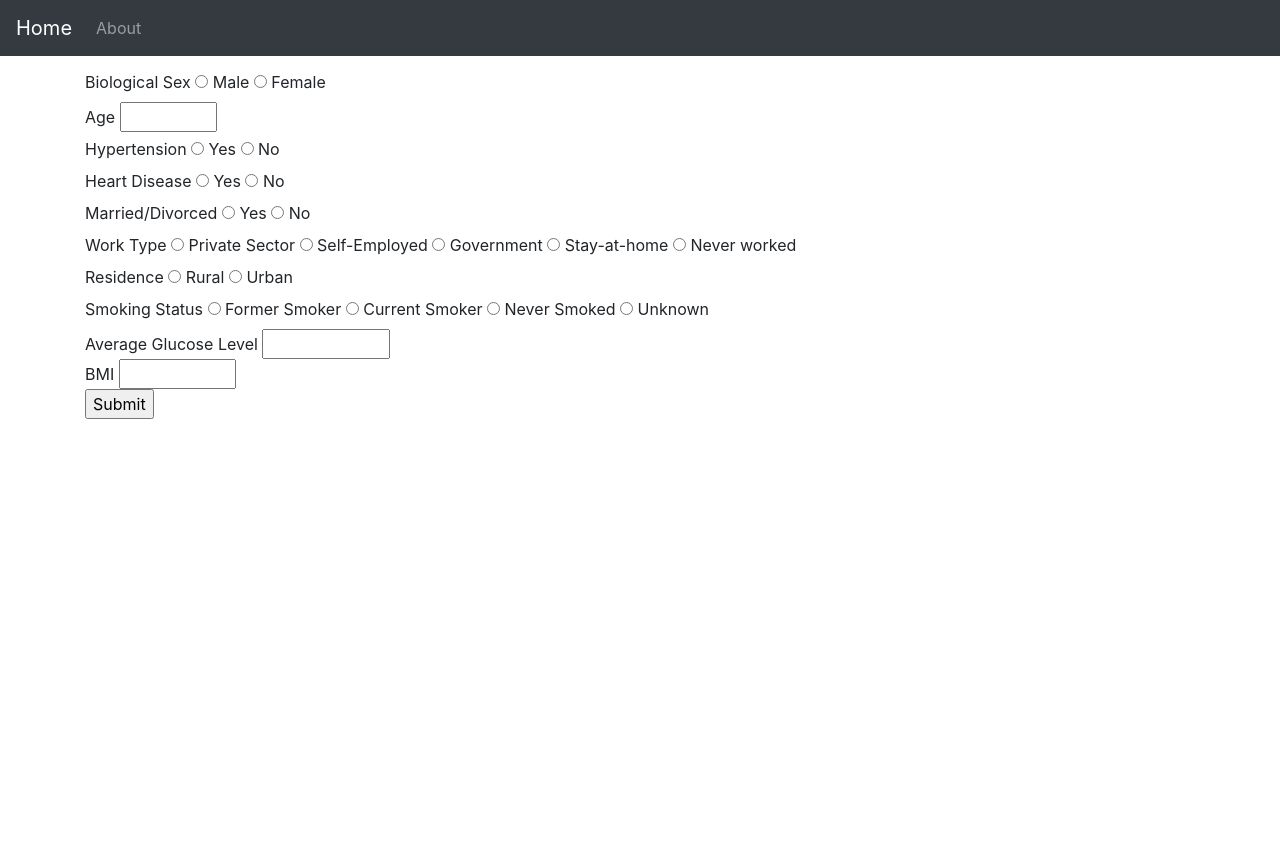
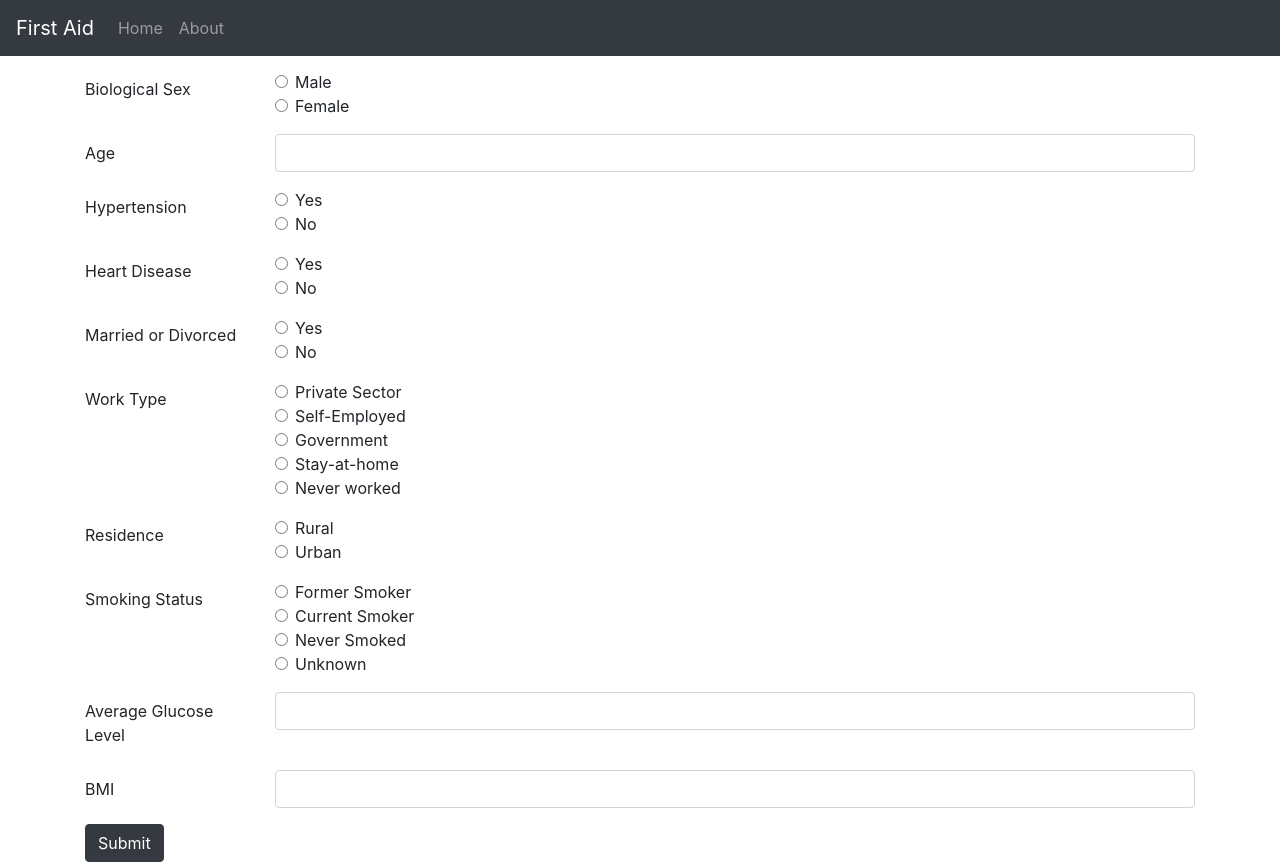
Before and after one commit to MaxZoubkov/Stroke-Prediction, a Flask app: page / in a window 1280 px wide. Before the commit the page ends 419 px from the top, so only its background shows below. Run offline with Flask 2, Linux system fonts and the light colour scheme; some libraries are stand-ins or nearby versions.

Commit message:
Form now uses bootstrap, removed result.html and style.css

```diff
--- a/templates/base.html
+++ b/templates/base.html
@@ -14,9 +14,12 @@
 
     <body>
         <nav class="navbar navbar-expand-md navbar-dark bg-dark fixed-top">
-            <a class="navbar-brand" href="{{ url_for('main') }}">Home</a>
+            <a class="navbar-brand" href="{{ url_for('main') }}">First Aid</a>
             <div class="navbar-collapse collapse">
                 <ul class="navbar-nav mr-auto">
+                    <li class="nav-item">
+                        <a class="nav-link" href="{{ url_for('main') }}">Home</a>
+                    </li>
                     <li class="nav-item">
                         <a class="nav-link" href="{{ url_for('about') }}">About</a>
                     </li>
--- a/templates/main.html
+++ b/templates/main.html
@@ -3,130 +3,158 @@
 
 {% block body %}
     <form action="{{ url_for('main') }}" method="POST">
-        <fieldset>
-            <!-- The values used are based on the dataset's original values, may be changed for the model -->
+        <!-- The values used are based on the dataset's original values, may be changed for the model -->
 
-            <section class="gender">
-                <span>Biological Sex</span>
+        <div class="form-group row">
+            <legend class="col-form-label col-sm-2">Biological Sex</legend>
+            <div class="col-sm-10">
+                <div class="form-check">
+                    <input class="form-check-input" type="radio" name="gender" id="sex_male" value="Male" required>
+                    <label class="form-check-label" for="sex_male">Male</label>
+                </div>
+                <div class="form-check">
+                    <input class="form-check-input" type="radio" name="gender" id="sex_female" value="Female" required>
+                    <label class="form-check-label" for="sex_female">Female</label>
+                </div>
+            </div>
+        </div>
 
-                <input type="radio" name="gender" id="sex_male" value="Male" required>
-                <label for="sex_male">Male</label>
+        <div class="form-group row">
+            <label class="col-form-label col-sm-2" for="age">Age</label>
+            <div class="col-sm-10">
+                <input class="form-control" type="number" name="age" id="age" min=1 max=100 required>
+            </div>
+        </div>
 
-                <input type="radio" name="gender" id="sex_female" value="Female" required>
-                <label for="sex_female">Female</label>
-            </section>
+        <div class="form-group row">
+            <legend class="col-form-label col-sm-2">Hypertension</legend>
+            <div class="col-sm-10">
+                <div class="form-check">
+                    <input class="form-check-input" type="radio" name="hypertension" id="hypertension_1" value="1" required>
+                    <label class="form-check-label" for="hypertension_1">Yes</label>
+                </div>
+                <div class="form-check">
+                    <input class="form-check-input" type="radio" name="hypertension" id="hypertension_0" value="0" required>
+                    <label class="form-check-label" for="hypertension_0">No</label>
+                </div>
+            </div>
+        </div>
 
+        <div class="form-group row">
+            <legend class="col-form-label col-sm-2">Heart Disease</legend>
+            <div class="col-sm-10">
+                <div class="form-check">
+                    <input class="form-check-input" type="radio" name="heart_disease" id="heart_disease_1" value="1" required>
+                    <label class="form-check-label" for="heart_disease_1">Yes</label>
+                </div>
+                <div class="form-check">
+                    <input class="form-check-input" type="radio" name="heart_disease" id="heart_disease_0" value="0" required>
+                    <label class="form-check-label" for="heart_disease_0">No</label>
+                </div>
+            </div>
+        </div>
 
-            <section class="age">
-                <label for="age">Age</label>
-                <input id="age" name="age" type="number" required min=1 max=100>
-            </section>
+        <div class="form-group row">
+            <legend class="col-form-label col-sm-2">Married or Divorced</legend>
+            <div class="col-sm-10">
+                <div class="form-check">
+                    <input class="form-check-input" type="radio" name="ever_married" id="ever_married_1" value="1" required>
+                    <label class="form-check-label" for="ever_married_1">Yes</label>
+                </div>
+                <div class="form-check">
+                    <input class="form-check-input" type="radio" name="ever_married" id="ever_married_0"  value="0" required>
+                    <label class="form-check-label" for="ever_married_0">No</label>
+                </div>
+            </div>
+        </div>
 
+        <div class="form-group row">
+            <legend class="col-form-label col-sm-2">Work Type</legend>
+            <div class="col-sm-10">
+                <div class="form-check">
+                    <input class="form-check-input" type="radio" name="work_type" id="work_type_private" value="Private" required>
+                    <label class="form-check-label" for="work_type_private">Private Sector</label>
+                </div>
+                <div class="form-check">
+                    <input class="form-check-input" type="radio" name="work_type" id="work_type_self-employed" value="Self-employed" required>
+                    <label class="form-check-label" for="work_type_self_employed">Self-Employed</label>
+                </div>
+                <div class="form-check">
+                    <input class="form-check-input" type="radio" name="work_type" id="work_type_govt" value="Govt_job" required>
+                    <label class="form-check-label" for="work_type_govt">Government</label>
+                </div>
+                <div class="form-check">
+                    <input class="form-check-input" type="radio" name="work_type" id="work_type_children" value="children" required>
+                    <label class="form-check-label" for="work_type_children">Stay-at-home</label>
+                </div>
+                <div class="form-check">
+                    <input class="form-check-input" type="radio" name="work_type" id="work_type_never_worked" value="Never_worked" required>
+                    <label class="form-check-label" for="work_type_never_worked">Never worked</label>
+                </div>
+            </div>
+        </div>
 
-            <section class="hypertension">
-                <span>Hypertension</span>
+        <div class="form-group row">
+            <legend class="col-form-label col-sm-2">Residence</legend>
+            <div class="col-sm-10">
+                <div class="form-check">
+                    <input class="form-check-input" type="radio" name="residence_type" id="residence_rural" value="Rural" required>
+                    <label class="form-check-label" for="residence_rural">Rural</label>
+                </div>
+                <div class="form-check">
+                    <input class="form-check-input" type="radio" name="residence_type" id="residence_urban" value="urban" required>
+                    <label class="form-check-label" for="residence_urban">Urban</label>
+                </div>
+            </div>
+        </div>
 
-                <input type="radio" name="hypertension" id="hypertension_1" value="1" required>
-                <label for="hypertension_1">Yes</label>
+        <div class="form-group row">
+            <legend class="col-form-label col-sm-2">Smoking Status</legend>
+            <div class="col-sm-10">
+                <div class="form-check">
+                    <input class="form-check-input" type="radio" name="smoking_status" id="smoking_status_former" value="formerly smoked" required>
+                    <label class="form-check-label" for="smoking_status_former">Former Smoker</label>
+                </div>
+                <div class="form-check">
+                    <input class="form-check-input" type="radio" name="smoking_status" id="smoking_status_current"  value="smokes" required>
+                    <label class="form-check-label" for="smoking_status_current">Current Smoker</label>
+                </div>
+                <div class="form-check">
+                    <input class="form-check-input" type="radio" name="smoking_status" id="smoking_status_never"  value="never smoked" required>
+                    <label class="form-check-label" for="smoking_status_never">Never Smoked</label>
+                </div>
+                <div class="form-check">
+                    <!-- Might want to remove this option -->
+                    <input class="form-check-input" type="radio" name="smoking_status" id="smoking_status_unknown"  value="Unknown" required>
+                    <label class="form-check-label" for="smoking_status_unknown">Unknown</label>
+                </div>
+            </div>
+        </div>
 
-                <input type="radio" name="hypertension" id="hypertension_0" value="0" required>
-                <label for="hypertension_0">No</label>
-            </section>
+        <div class="form-group row">
+            <label class="col-form-label col-sm-2" for="avg_glucose_level">Average Glucose Level</label>
+            <div class="col-sm-10">
+                <!-- Could use a default value of the average of the samples -->
+                <input class="form-control" type="number" name="avg_glucose_level" id="avg_glucose_level" min=0 max=300 step="0.01" required>
+            </div>
+        </div>
 
+        <div class="form-group row">
+            <label class="col-form-label col-sm-2" for="bmi">BMI</label>
+            <div class="col-sm-10">
+                <!-- Could use a default value -->
+                <input class="form-control" type="number" name="bmi" id="bmi" min=0 max=100 step=0.1 required>
+            </div>
+        </div>
 
-            <section class="heart_disease">
-                <span>Heart Disease</span>
+        <button style="display: inline-block" type="submit" class="btn btn-dark" value="Submit">Submit</button>
 
-                <input type="radio" name="heart_disease" id="heart_disease_1" value="1" required>
-                <label for="heart_disease_1">Yes</label>
-
-                <input type="radio" name="heart_disease" id="heart_disease_0" value="0" required>
-                <label for="heart_disease_0">No</label>
-            </section>
-
-
-            <section class="ever_married">
-                <span>Married/Divorced</span>
-
-                <input type="radio" name="ever_married" id="ever_married_1" value="1" required>
-                <label for="ever_married_1">Yes</label>
-
-                <input type="radio" name="ever_married" id="ever_married_0"  value="0" required>
-                <label for="ever_married_0">No</label>
-            </section>
-
-
-            <section class="work_type">
-                <span>Work Type</span>
-
-                <input type="radio" name="work_type" id="work_type_private" value="Private" required>
-                <label for="work_type_private">Private Sector</label>
-
-                <input type="radio" name="work_type" id="work_type_self-employed" value="Self-employed" required>
-                <label for="work_type_self_employed">Self-Employed</label>
-
-                <input type="radio" name="work_type" id="work_type_govt" value="Govt_job" required>
-                <label for="work_type_govt">Government</label>
-
-                <input type="radio" name="work_type" id="work_type_children" value="children" required>
-                <label for="work_type_children">Stay-at-home</label>
-
-                <input type="radio" name="work_type" id="work_type_never_worked" value="Never_worked" required>
-                <label for="work_type_never_worked">Never worked</label>
-            </section>
-
-
-            <section class="residence">
-                <span>Residence</span>
-
-                <input type="radio" name="residence_type" id="residence_rural" value="Rural" required>
-                <label for="residence_rural">Rural</label>
-
-                <input type="radio" name="residence_type" id="residence_urban" value="urban" required>
-                <label for="residence_urban">Urban</label>
-            </section>
-
-
-            <section class="smoking_status">
-                <span>Smoking Status</span>
-
-                <input type="radio" name="smoking_status" id="smoking_status_former" value="formerly smoked" required>
-                <label for="smoking_status_former">Former Smoker</label>
-
-                <input type="radio" name="smoking_status" id="smoking_status_current"  value="smokes" required>
-                <label for="smoking_status_current">Current Smoker</label>
-
-                <input type="radio" name="smoking_status" id="smoking_status_never"  value="never smoked" required>
-                <label for="smoking_status_never">Never Smoked</label>
-
-                <!-- Might want to remove this option -->
-                <input type="radio" name="smoking_status" id="smoking_status_unknown"  value="Unknown" required>
-                <label for="smoking_status_unknown">Unknown</label>
-            </section>
-
-
-            <section class="avg_glucose_level">
-                <span>Average Glucose Level</span> <!-- Could use a default value of the average of the samples -->
-                <input type="number" name="avg_glucose_level" id="avg_glucose_level" min=0 max=300 step="0.01" required>
-            </section>
-
-
-            <section class="bmi">
-                <span>BMI</span>    <!-- Could use a default value -->
-                <input type="number" name="bmi" id="bmi" min=0 max=100 step=0.1 required>
-            </section>
-
-            <section class="submission">
-                <input type="submit" value="Submit">
-            </section>
-
-        </fieldset>
     </form>
 
     {% if input_list %}
         <ul>
             {% for item in input_list %}
-                <li> {{ item }} </li>
+                <li style="display: inline-block"> {{ item }} </li>
             {% endfor %}
         </ul>
 
--- a/templates/style.css
+++ /dev/null
@@ -1,3 +0,0 @@
-form {
-    width: 500px;
-}
```
Also changed, not shown: templates/result.html (deleted, +0 -7 lines).
